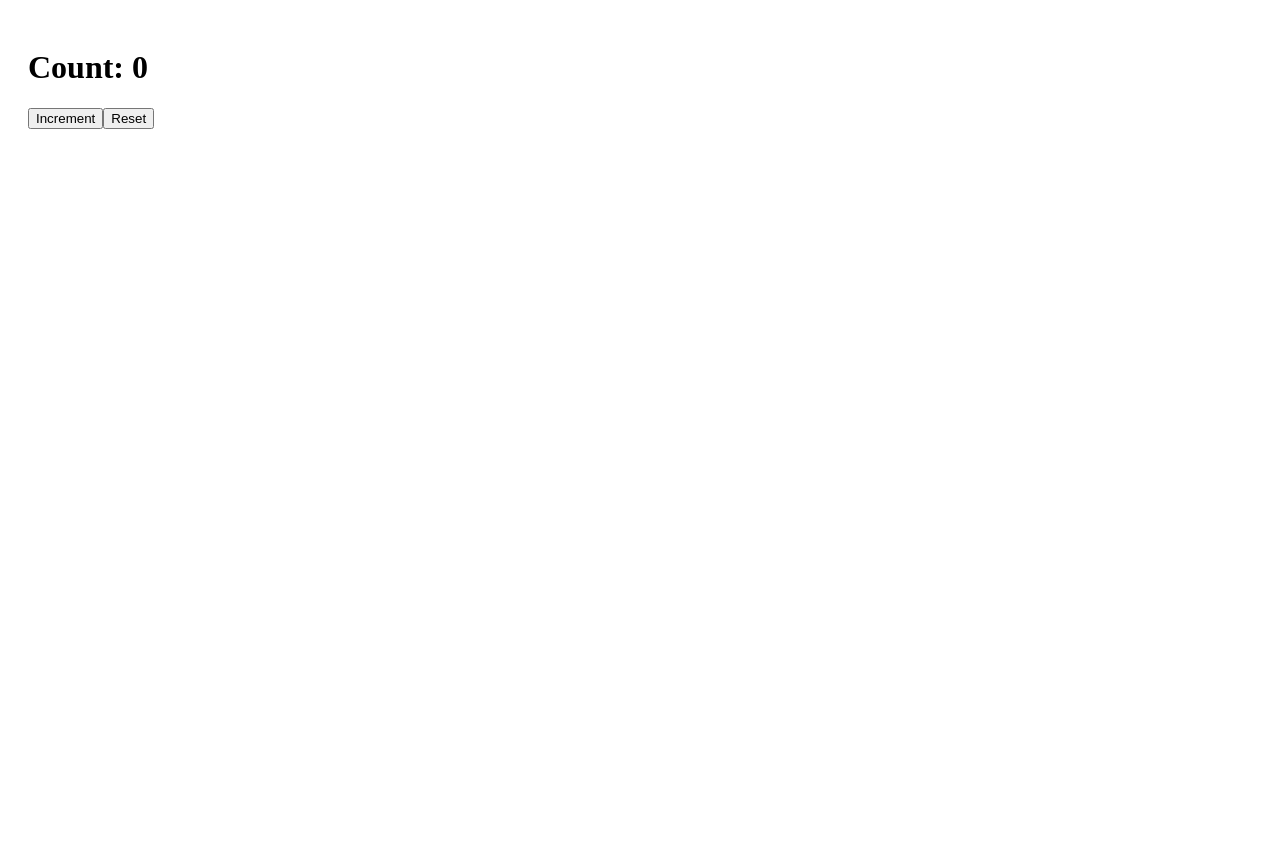
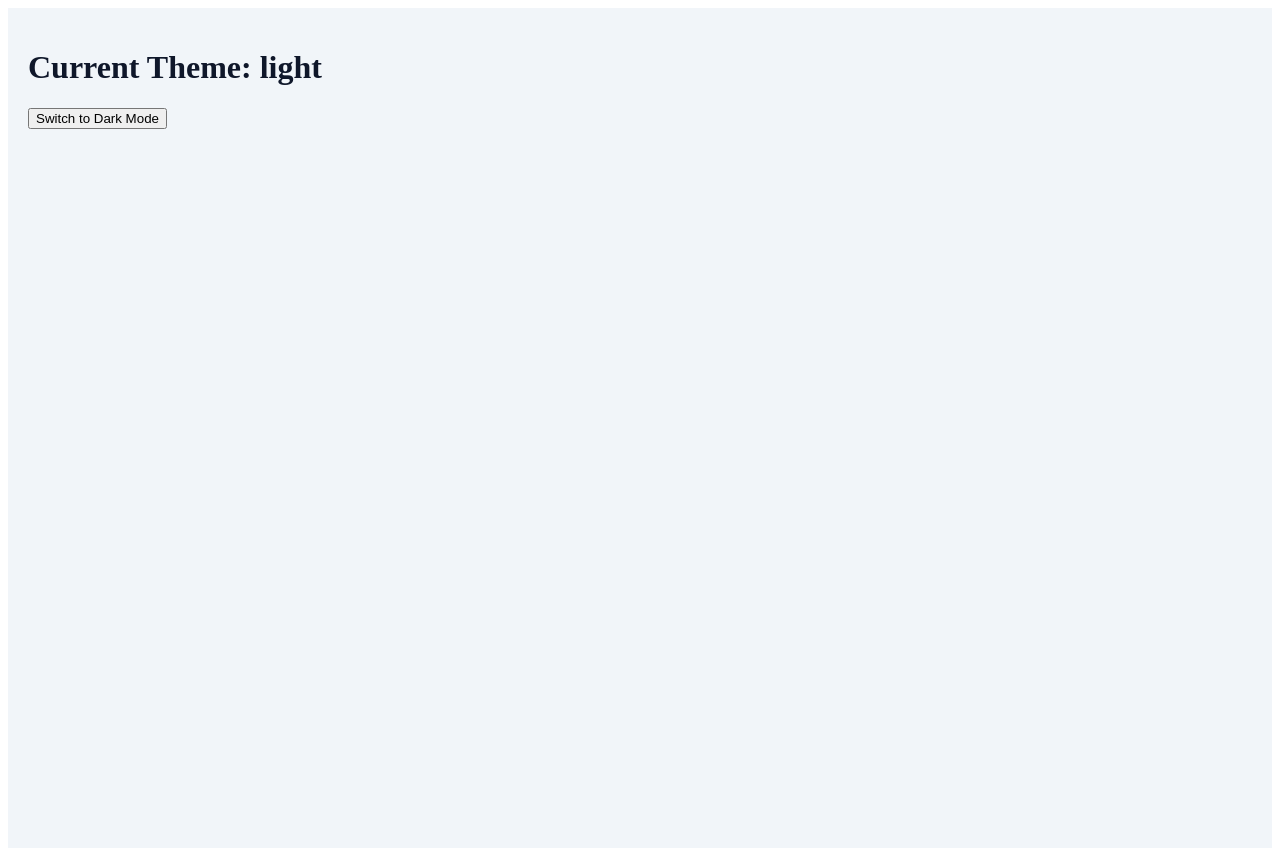
Before and after one commit to yashasvi9199/react-notes-dashboard, a React (Vite) app: page / in a window 1280 px wide. Before the commit the page ends 800 px from the top, so only its background shows below. Built offline with nearby package versions, Linux system fonts and the light colour scheme.

Commit message:
feat: add ThemeContext with toggle and test component

```diff
--- /dev/null
+++ b/src/TestTheme.jsx
@@ -0,0 +1,27 @@
+import React from "react";
+import { ThemeProvider, useTheme } from "./context/ThemeContext";
+
+function ThemeTester() {
+    const {theme, toggleTheme} = useTheme();
+
+    return(
+        <div style={{
+            padding: "20px", background: theme ==="dark" ? "#0f172a" : "#f1f5f9",
+            color: theme === "dark" ? "#f8fafc" : "#0f172a", minHeight: "100vh"
+        }}>
+            <h1>Current Theme: {theme}</h1>
+            <button onClick={toggleTheme}>
+                Switch to {theme === "dark" ? "Light" : "Dark"} Mode
+            </button>
+        </div>
+    );
+}
+
+// Creating Wrapper
+export default function TestTheme() {
+    return(
+        <ThemeProvider>
+            <ThemeTester />
+        </ThemeProvider>
+    )
+}
--- /dev/null
+++ b/src/context/ThemeContext.jsx
@@ -0,0 +1,34 @@
+import React, {createContext, useEffect, useContext} from "react";
+import useLocalStorage from "../hooks/useLocalStorage";
+
+// Create a new context object
+const ThemeContext = createContext();
+
+// Create a provider component
+export function ThemeProvider({ children }) {
+
+    // Store theme in localStoarage (using our custom hook)
+    const [theme, setTheme] = useLocalStorage("theme", "light");
+
+    // useEffect to change Theme and update <html> class for dark mode style
+    useEffect( () => {
+        const root = document.documentElement;
+        if (theme === "dark") root.classList.add("dark");
+        else root.classList.remove("dark");
+    }, [theme]);
+
+    // A function to toggle the theme
+    const toggleTheme = () => setTheme(prev => (prev === "dark" ? "light" : "dark"));
+
+    // Make theme and toggle available to all components
+    return(
+        <ThemeContext.Provider value={{ theme, toggleTheme}}>
+            {children}
+        </ThemeContext.Provider>
+    )
+}
+
+// Custom hook to easily use this context anywhere
+export function useTheme() {
+    return useContext(ThemeContext);
+}
--- a/src/main.jsx
+++ b/src/main.jsx
@@ -1,6 +1,6 @@
 import React from "react";
 import { createRoot } from "react-dom/client";
 import TestHook from "./TestHook";
-import { create } from "framer-motion/m";
+import TestTheme from "./TestTheme";
 
-createRoot(document.getElementById("root")).render(<TestHook />);
+createRoot(document.getElementById("root")).render(<TestTheme />);
```
